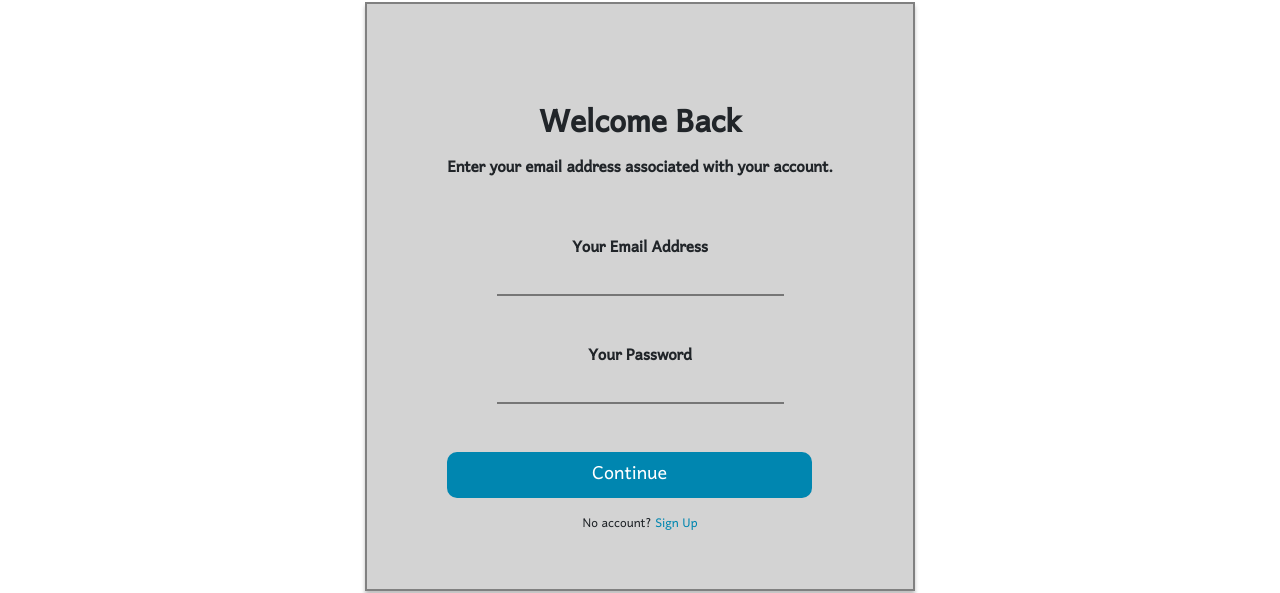
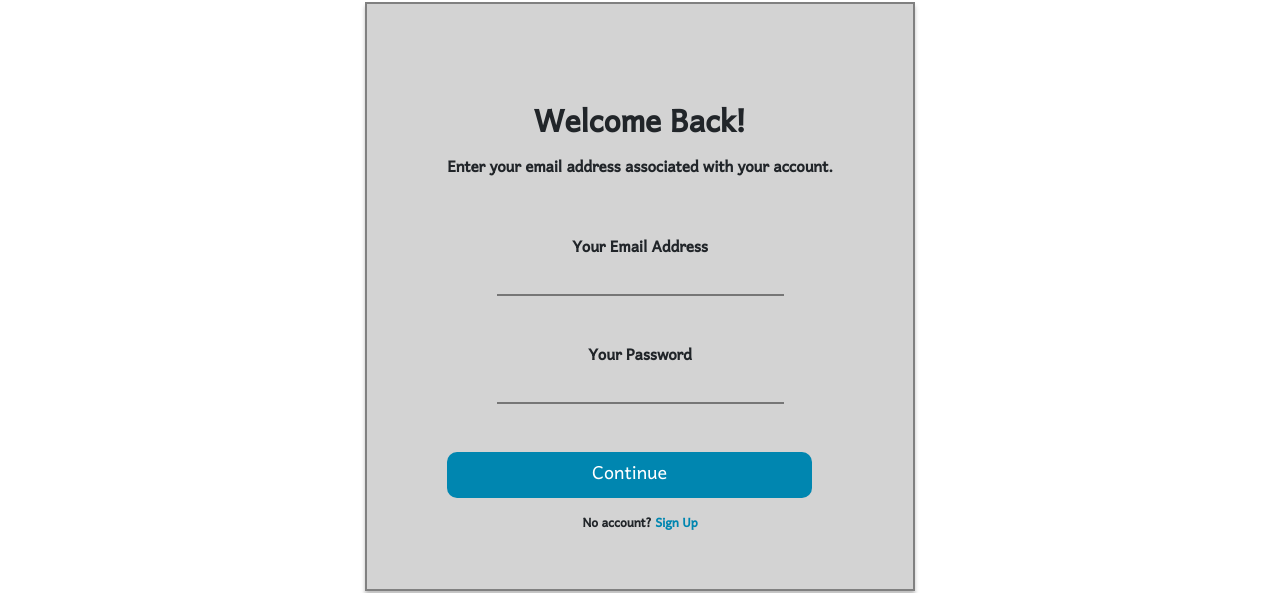
Before and after one commit to lanreonasanya02/postit-blog, a React (Create React App) app: page /login in a window 1280 px wide. Shown: the part 114-707 px from the top of the page. Built offline with nearby package versions, Linux system fonts and the light colour scheme.

Commit message:
adjusted register and login pages

```diff
--- a/src/pages/Login.js
+++ b/src/pages/Login.js
@@ -6,7 +6,7 @@ const Login = () => {
     <article className="registration">
       <div className="register text-center my-5">
         <div className="py-5">
-          <h1 className="fw-bold">Welcome Back</h1>
+          <h1 className="fw-bold">Welcome Back!</h1>
 
           <h5 className="fw-bold">
             Enter your email address associated with your account.
@@ -35,7 +35,7 @@ const Login = () => {
           Continue
         </Link>
 
-        <h6 className="sign-in mt-3">
+        <h6 className="sign-in mt-3 fw-bold">
           No account? <Link to="/register"> Sign Up</Link>
         </h6>
       </div>
--- a/src/pages/Register.js
+++ b/src/pages/Register.js
@@ -42,7 +42,7 @@ const Register = () => {
           Continue
         </Link>
 
-        <h6 className="sign-in mt-3">
+        <h6 className="sign-in mt-3 fw-bold">
           Already have an account? <Link to="/login"> Sign In</Link>
         </h6>
       </div>
```
